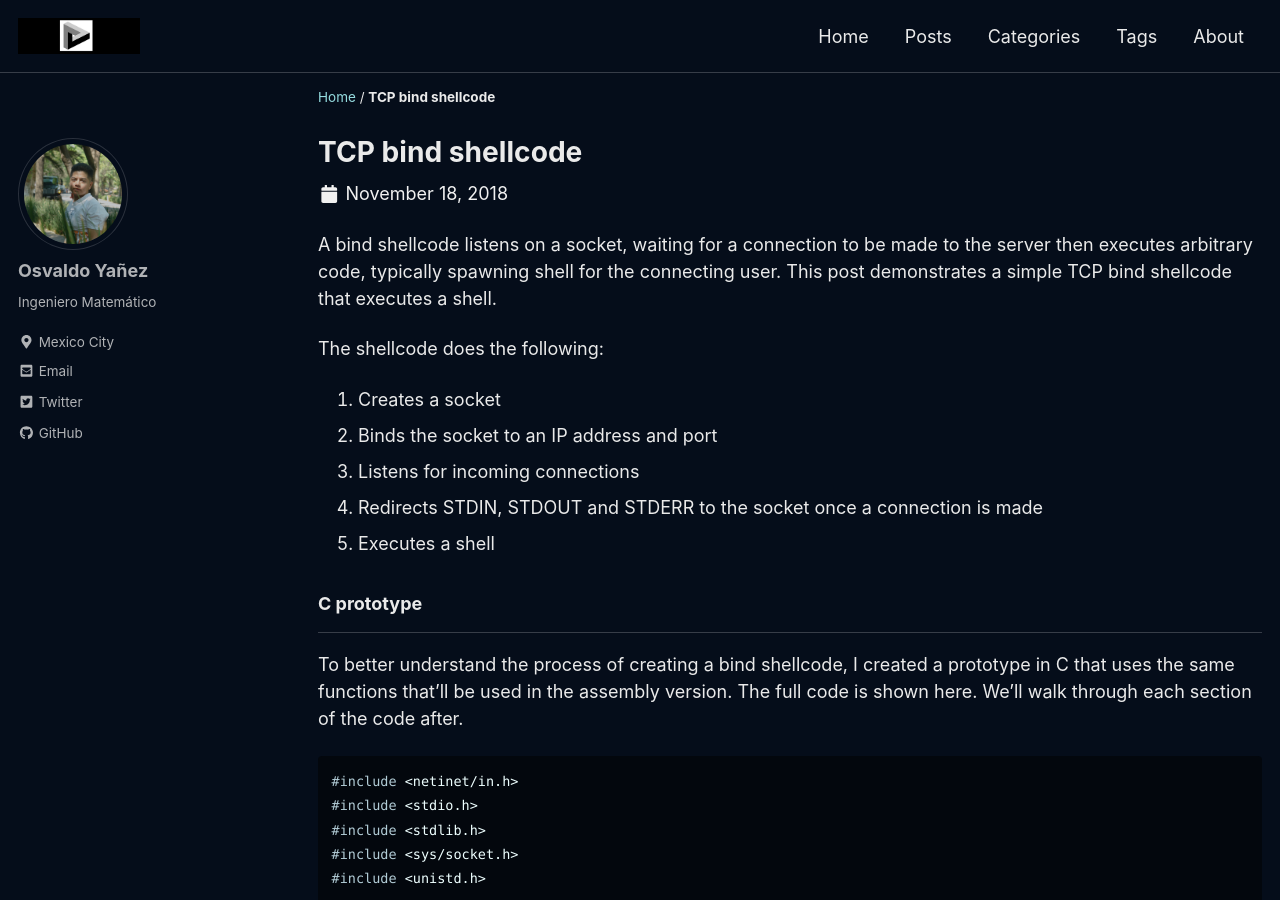
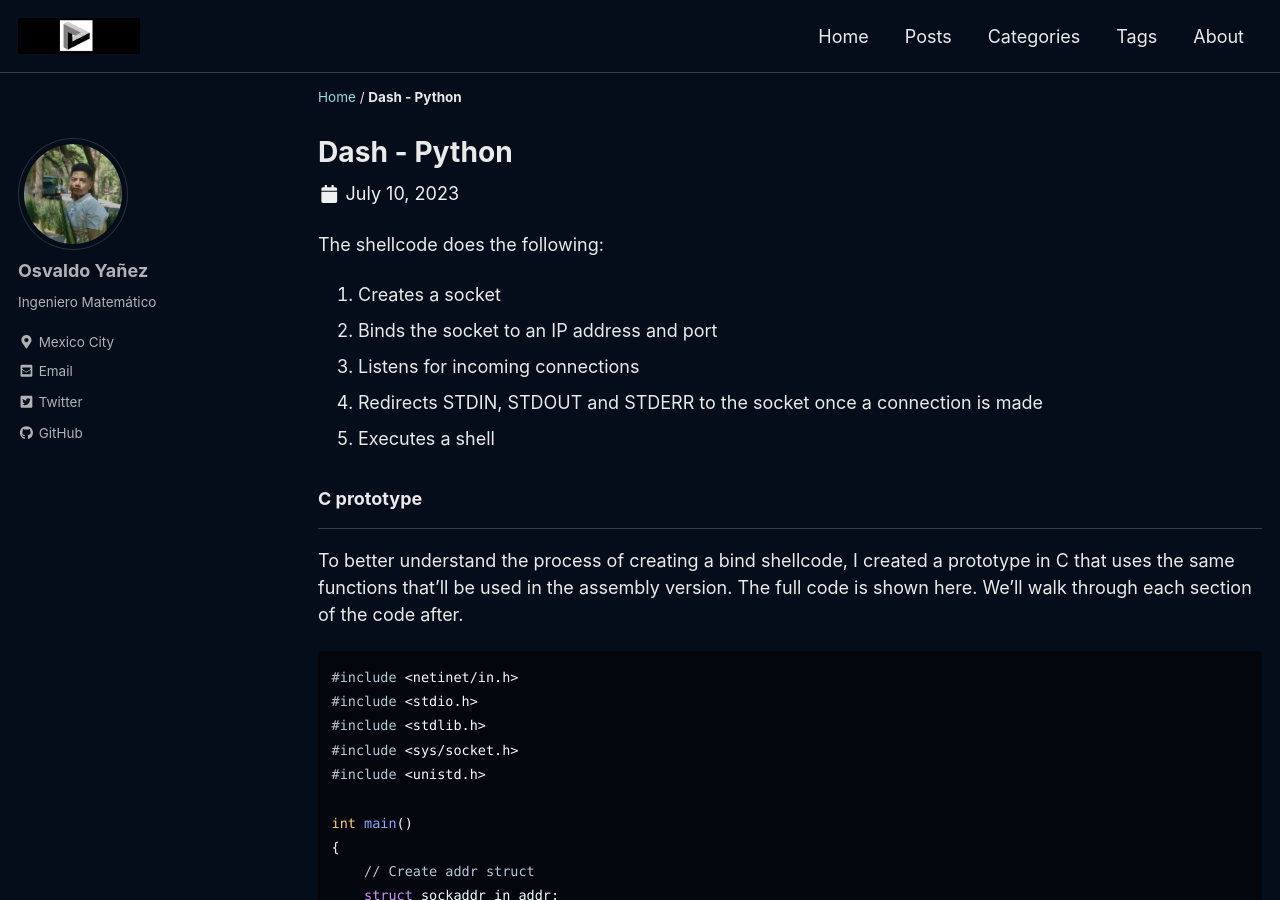
Before and after one commit to OsvaldoYa22/OsvaldoYa22.github.io, a Jekyll site: the page built from _posts/2018-11-18-tcp-bind-shellcode.md, in a window 1280 px wide and 900 px high. Built offline with Jekyll 4.4.1, drawn with Linux system fonts in a browser that asks for light colours; cached includes are drawn as plain includes; a script that is not in the unit is left out; some of the changed text lies outside the part shown.

Commit message:
add dash

```diff
--- a/_posts/2018-11-18-tcp-bind-shellcode.md
+++ b/_posts/2018-11-18-tcp-bind-shellcode.md
@@ -1,7 +1,8 @@
 ---
 layout: single
-title: TCP bind shellcode
-date: 2018-11-18
+title: Dash - Python
+excerpt: "Es una libreria de interfaz de usuario/framework de Python para crear aplicaciones web analíticas, por ejemplo el análisis de datos, exploración de datos, visualización, modelado, control de instrumentos e informes."
+date: 2023-07-10
 classes: wide
 header:
   teaser: /assets/images/slae32.png
@@ -9,11 +10,11 @@ categories:
   - slae
   - infosec
 tags:
-  - slae
-  - assembly
-  - tcp bind shellcode
+  - Python
+  - Dash
+  - Plotly
 ---
-A bind shellcode listens on a socket, waiting for a connection to be made to the server then executes arbitrary code, typically spawning shell for the connecting user. This post demonstrates a simple TCP bind shellcode that executes a shell.
+
 
 The shellcode does the following:
 1. Creates a socket
```
